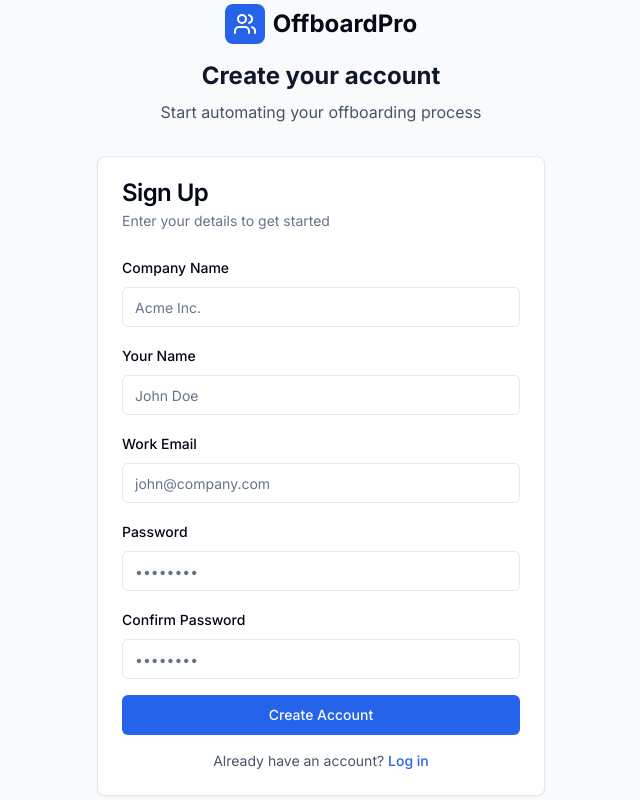
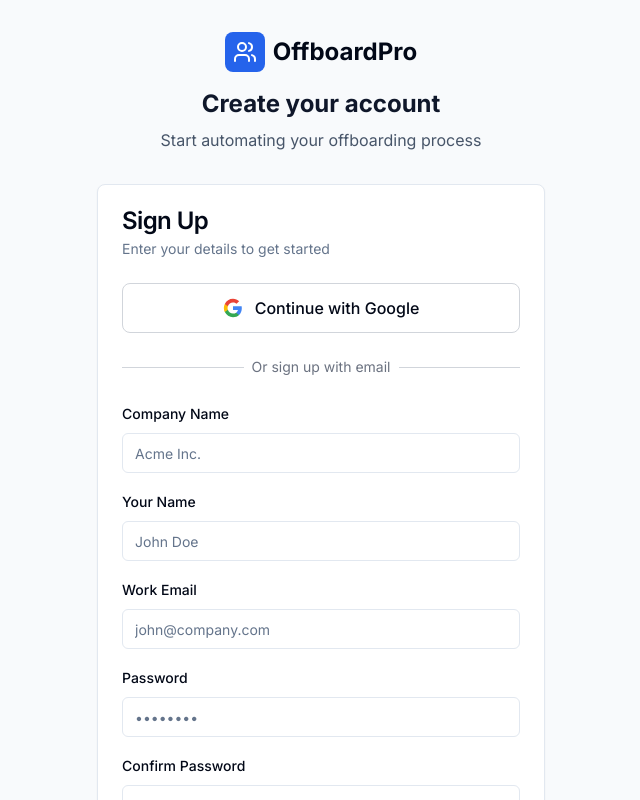
Before and after one commit to ParthivmMS/Offboarding, a Next.js app: page /signup in a window 1280 px wide. Shown: the top 800 px of the page, without its empty margins (319-959 px from the left). Built offline with nearby package versions, Linux system fonts and the light colour scheme.

Commit message:
Update page.tsx

```diff
--- a/src/app/signup/page.tsx
+++ b/src/app/signup/page.tsx
@@ -23,6 +23,30 @@
     password: '',
     confirmPassword: '',
   })
+
+  const handleGoogleSignup = async () => {
+    const supabase = createClient()
+
+    const { error } = await supabase.auth.signInWithOAuth({
+      provider: 'google',
+      options: {
+        redirectTo: `${window.location.origin}/auth/callback`,
+        queryParams: {
+          access_type: 'offline',
+          prompt: 'consent',
+        },
+      },
+    })
+
+    if (error) {
+      console.error('Google signup error:', error)
+      toast({
+        title: 'Error',
+        description: 'Failed to sign up with Google',
+        variant: 'destructive',
+      })
+    }
+  }
 
   const handleSubmit = async (e: React.FormEvent) => {
     e.preventDefault()
@@ -70,18 +94,20 @@
         throw new Error(data.error || 'Failed to create account')
       }
 
-// 🔒 Email verification required - don't sign in yet
+      // 🎉 Track signup
       trackSignup('email')
       console.log('📊 Tracked signup event')
 
       toast({
         title: '✅ Account Created!',
-  description: 'Please check your email to verify your account and complete setup. Check your spam folder if you don\'t see it.',
-  duration: 10000, // Show for 10 seconds
+        description: 'Welcome to OffboardPro! Redirecting to dashboard...',
       })
 
-// Don't redirect - user needs to verify email first
-setLoading(false)
+      // Redirect to dashboard
+      setTimeout(() => {
+        router.push('/dashboard')
+      }, 1000)
+
     } catch (error: any) {
       console.error('Signup error:', error)
       toast({
@@ -89,13 +115,12 @@
         description: error.message || 'Failed to create account',
         variant: 'destructive',
       })
-    } finally {
       setLoading(false)
     }
   }
 
   return (
-    <div className="min-h-screen flex items-center justify-center bg-slate-50 px-4">
+    <div className="min-h-screen flex items-center justify-center bg-slate-50 px-4 py-8">
       <div className="w-full max-w-md">
         <div className="text-center mb-8">
           <div className="inline-flex items-center gap-2 mb-4">
@@ -114,6 +139,43 @@
             <CardDescription>Enter your details to get started</CardDescription>
           </CardHeader>
           <CardContent>
+            {/* Google Sign Up Button */}
+            <button
+              type="button"
+              onClick={handleGoogleSignup}
+              className="w-full flex items-center justify-center gap-3 px-4 py-3 border border-gray-300 rounded-lg hover:bg-gray-50 transition-colors mb-4"
+            >
+              <svg className="w-5 h-5" viewBox="0 0 24 24">
+                <path
+                  fill="#4285F4"
+                  d="M22.56 12.25c0-.78-.07-1.53-.2-2.25H12v4.26h5.92c-.26 1.37-1.04 2.53-2.21 3.31v2.77h3.57c2.08-1.92 3.28-4.74 3.28-8.09z"
+                />
+                <path
+                  fill="#34A853"
+                  d="M12 23c2.97 0 5.46-.98 7.28-2.66l-3.57-2.77c-.98.66-2.23 1.06-3.71 1.06-2.86 0-5.29-1.93-6.16-4.53H2.18v2.84C3.99 20.53 7.7 23 12 23z"
+                />
+                <path
+                  fill="#FBBC05"
+                  d="M5.84 14.09c-.22-.66-.35-1.36-.35-2.09s.13-1.43.35-2.09V7.07H2.18C1.43 8.55 1 10.22 1 12s.43 3.45 1.18 4.93l2.85-2.22.81-.62z"
+                />
+                <path
+                  fill="#EA4335"
+                  d="M12 5.38c1.62 0 3.06.56 4.21 1.64l3.15-3.15C17.45 2.09 14.97 1 12 1 7.7 1 3.99 3.47 2.18 7.07l3.66 2.84c.87-2.6 3.3-4.53 6.16-4.53z"
+                />
+              </svg>
+              <span className="font-medium">Continue with Google</span>
+            </button>
+
+            {/* Divider */}
+            <div className="relative my-6">
+              <div className="absolute inset-0 flex items-center">
+                <div className="w-full border-t border-gray-300" />
+              </div>
+              <div className="relative flex justify-center text-sm">
+                <span className="px-2 bg-white text-gray-500">Or sign up with email</span>
+              </div>
+            </div>
+
             <form onSubmit={handleSubmit} className="space-y-4">
               <div className="space-y-2">
                 <Label htmlFor="organizationName">Company Name</Label>
@@ -124,6 +186,7 @@
                   value={formData.organizationName}
                   onChange={(e) => setFormData({ ...formData, organizationName: e.target.value })}
                   required
+                  disabled={loading}
                 />
               </div>
 
@@ -136,6 +199,7 @@
                   value={formData.name}
                   onChange={(e) => setFormData({ ...formData, name: e.target.value })}
                   required
+                  disabled={loading}
                 />
               </div>
 
@@ -148,6 +212,7 @@
                   value={formData.email}
                   onChange={(e) => setFormData({ ...formData, email: e.target.value })}
                   required
+                  disabled={loading}
                 />
               </div>
 
@@ -160,6 +225,7 @@
                   value={formData.password}
                   onChange={(e) => setFormData({ ...formData, password: e.target.value })}
                   required
+                  disabled={loading}
                 />
               </div>
 
@@ -172,6 +238,7 @@
                   value={formData.confirmPassword}
                   onChange={(e) => setFormData({ ...formData, confirmPassword: e.target.value })}
                   required
+                  disabled={loading}
                 />
               </div>
 
```
Lines whose indentation alone changed are shown as unchanged.
